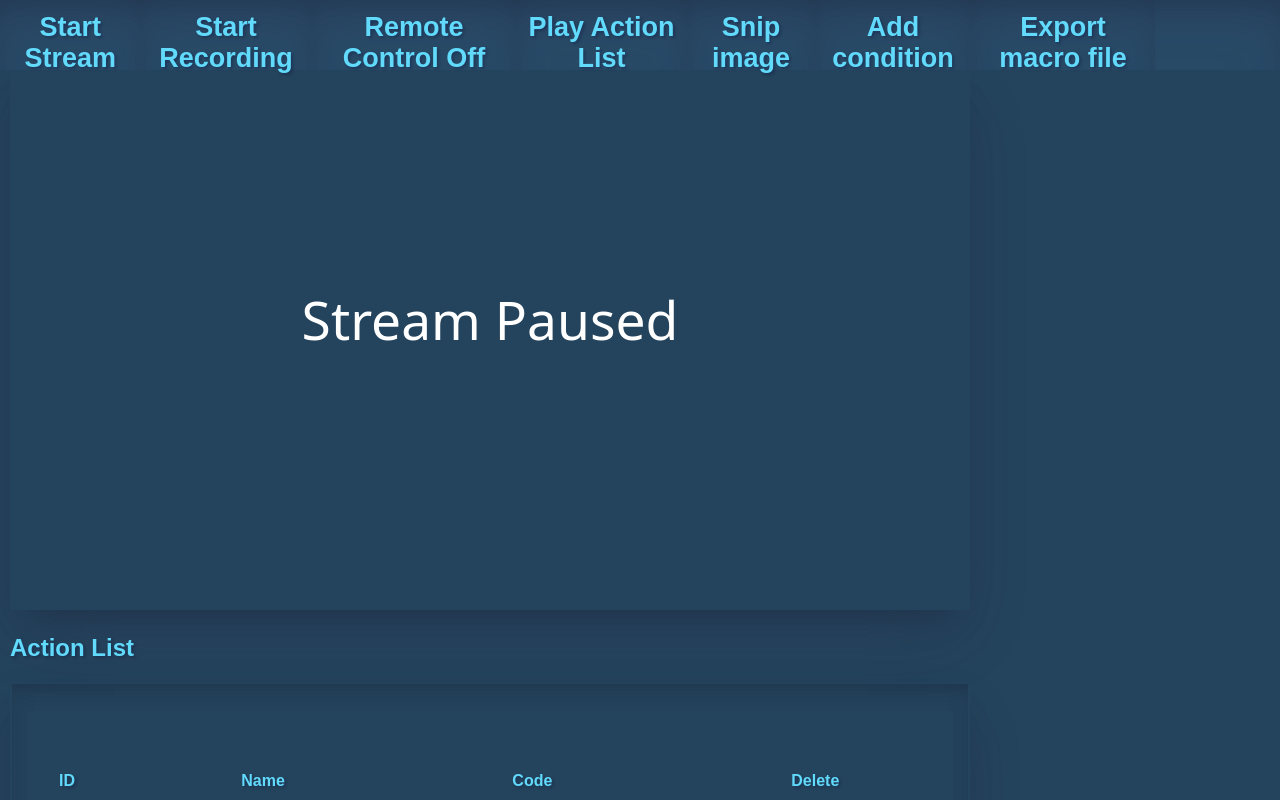
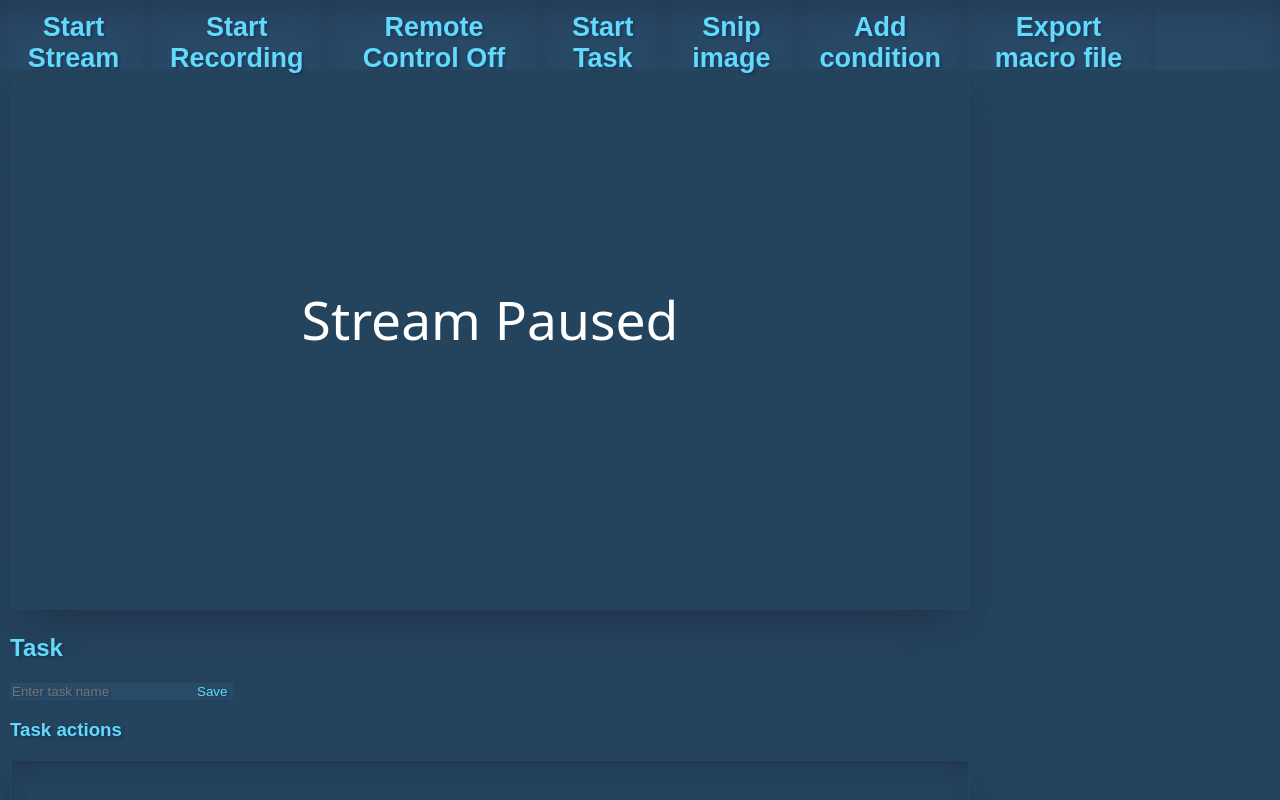
Before and after one commit to dtmcdona/DM_React, a React (Create React App) app in the folder app/: page / in a window 1280 px wide. Shown: the top 800 px of the page. Built offline with nearby package versions, Linux system fonts and the light colour scheme.

Commit message:
Added ability to save a task and playback the recorded task

```diff
--- a/app/src/App.js
+++ b/app/src/App.js
@@ -8,6 +8,8 @@ import canvas_data from "./Canvas_Data";
 import Components from "./components.js";
 
 var image_data = myData;
+
+var task_id = 0;
 
 var action_list = [];
 
@@ -20,6 +22,31 @@ var prompt = "";
 var block_click = true;
 
 var timestamp = Date.now();
+
+// eslint-disable-next-line
+const sleep = (seconds) => {
+  let ms = seconds * 1000;
+  return new Promise((resolve) => setTimeout(resolve, ms));
+};
+
+async function execute_task() {
+  let url = "http://127.0.0.1:8002/execute-task/" + task_id;
+  let prev_recording = settings.recording;
+  let prev_remote_control = settings.remote_control;
+  settings.recording = false;
+  settings.remote_control = false;
+  settings.playback = true;
+  try {
+    const res = await fetch(url);
+    console.log(res);
+  } catch (err) {
+    console.log(err);
+  } finally {
+    settings.recording = prev_recording;
+    settings.remote_control = prev_remote_control;
+    settings.playback = false;
+  }
+}
 
 function Action(id, name, code) {
   var dict = {};
@@ -312,6 +339,45 @@ class App extends React.Component {
     });
   }
 
+  handleSaveTask(event) {
+    let url = "http://127.0.0.1:8002/add-task";
+    let action_id_list = [];
+
+    for (let i = 0; i < action_list.length; i++) {
+      console.log(action_list[i].id);
+      action_id_list.push(action_list[i].id);
+    }
+
+    let data =
+      '{"name": "' +
+      settings.task_name +
+      '", "action_id_list": [' +
+      action_id_list +
+      "]}";
+
+    let xhr = new XMLHttpRequest();
+    xhr.open("POST", url);
+
+    xhr.setRequestHeader("Accept", "application/json");
+    xhr.setRequestHeader("Content-Type", "application/json");
+    xhr.setRequestHeader("Access-Control-Allow-Origin", "*");
+
+    xhr.onreadystatechange = function () {
+      if (xhr.readyState === 4) {
+        if (settings.logging) {
+          let json_data = JSON.parse(xhr.responseText);
+          task_id = json_data.id;
+        }
+      }
+    };
+
+    xhr.send(data);
+  }
+
+  handleTaskName(event) {
+    settings.task_name = event.target.value;
+  }
+
   handleClick(event) {
     let x_offset = 10 / canvas_data.screen_x_scale;
     let y_offset = 70 / canvas_data.screen_y_scale;
@@ -540,17 +606,7 @@ class App extends React.Component {
   }
 
   handlePlayback(event) {
-    let prev_recording = settings.recording;
-    let prev_remote_control = settings.remote_control;
-    settings.recording = false;
-    settings.remote_control = false;
-    settings.playback = true;
-    for (let i = 0; i < action_list.length; i++) {
-      execute_action(action_list[i].id);
-    }
-    settings.recording = prev_recording;
-    settings.remote_control = prev_remote_control;
-    settings.playback = false;
+    execute_task();
   }
 
   handleRemoteControl(event) {
@@ -648,7 +704,7 @@ class App extends React.Component {
             onClick={this.handlePlayback}
             className="nav--options"
           >
-            {settings.playback ? "Stop Action List" : "Play Action List"}
+            {settings.playback ? "Task playing" : "Start Task"}
           </button>
           <button
             type="button"
@@ -671,7 +727,13 @@ class App extends React.Component {
             height={canvas_data.screen_height * canvas_data.screen_y_scale}
           />
           <div className="actions--section">
-            <h2>Action List</h2>
+            <h2>Task</h2>
+            <input
+              onChange={this.handleTaskName}
+              placeholder="Enter task name"
+            />
+            <button onClick={this.handleSaveTask}>Save</button>
+            <h3>Task actions</h3>
             <table>
               <tbody>
                 <tr>
```
